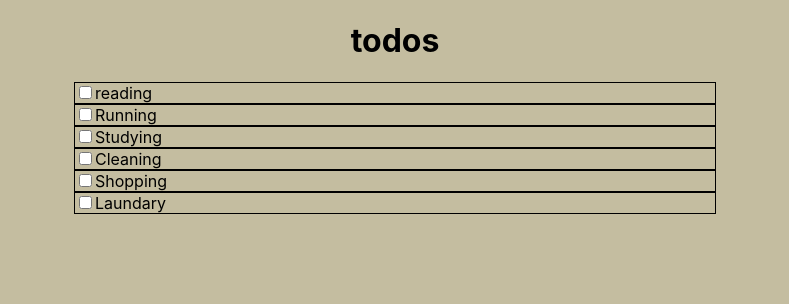
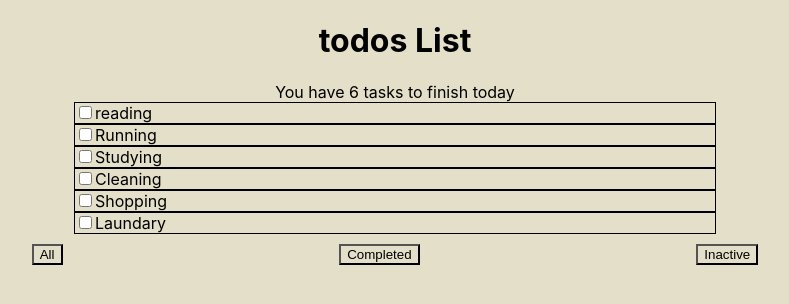
Before and after one commit to lena-A-Al/todo-react-project, a React (Create React App) app: page / in a window 1280 px wide. Shown: the top 304 px of the page, without its empty margins (245-1034 px from the left). Built offline with nearby package versions, Linux system fonts and the light colour scheme.

Commit message:
child state to parent component

```diff
--- a/src/App.css
+++ b/src/App.css
@@ -1,5 +1,5 @@
 * {
-  background-color: rgb(196, 189, 160);
+  background-color: rgb(228, 223, 200);
 }
 
 .App {
--- a/src/App.js
+++ b/src/App.js
@@ -1,10 +1,10 @@
 import { useState } from 'react';
 import './App.css';
-
 import Header from './components/header/Header';
 import SingleTodo from './components/SingleTodo';
+import Filter from './components/filter/Filter';
+import ListCount from './components/listCount/ListCount';
 function App() {
-
   //state todos which is an array of todo items
   //states:
   const [todos, setTodo] = useState([
@@ -15,20 +15,23 @@ function App() {
     'Shopping',
     'Laundary',
   ]);
-
   //styling objects:
   const todoListStyle = {
-    // backgroundColor: 'lightgray',
     display: 'flex',
     border: '0.5px solid black',
     width: '50%',
     textAlign: 'left',
     margin: 'auto',
   };
+
+  const parent = (dataFromChildSingleTodo) => {
+    console.log(dataFromChildSingleTodo);
+  };
+
   const renderTodoList = todos.map((todoItem, idx) => {
     return (
       <div style={todoListStyle} key={idx}>
-        <SingleTodo todoName={todoItem} />
+        <SingleTodo todoList={todoItem} parentFunc={parent} key={idx} />
       </div>
     );
   });
@@ -36,7 +39,9 @@ function App() {
   return (
     <div className="App">
       <Header />
+      <ListCount todoList={todos} />
       {renderTodoList}
+      <Filter />
     </div>
   );
 }
--- a/src/components/SingleTodo.jsx
+++ b/src/components/SingleTodo.jsx
@@ -1,10 +1,13 @@
 import React, { useState } from 'react';
 import '../App.css';
-import Filter from './filter/Filter';
 
-function SingleTodo({ todoName }) {
+function SingleTodo({ todoList, parentFunc, key }) {
   //states:
   const [updateCompleteStatus, setUpdateCompleteStatus] = useState(false);
+  const childFunc = () => {
+    parentFunc(updateCompleteStatus);
+  };
+  childFunc();
 
   return (
     <>
@@ -14,6 +17,7 @@ function SingleTodo({ todoName }) {
           display: 'flex',
           alignItems: 'center',
           justifyContent: 'center',
+          margin: '10p',
         }}
       >
         <input
@@ -21,7 +25,7 @@ function SingleTodo({ todoName }) {
           type="checkbox"
           onClick={() => setUpdateCompleteStatus(!updateCompleteStatus)}
         />
-        {todoName}
+        {todoList}
       </label>
     </>
   );
--- a/src/components/filter/Filter.js
+++ b/src/components/filter/Filter.js
@@ -1,14 +1,21 @@
 import React from 'react';
 
-function Filter() {
+function Filter({ filter, setFilter }) {
+  const filterStatus = (e) => {
+    setFilter('all');
+  };
   return (
     <>
-      <div style={{ display: 'flex', justifyContent: 'space-between' }}>
-        <p>3 Items left</p>
-        <p>All</p>
-        <p>Active</p>
-        <p>Completed</p>
-        <p>Clear Completed</p>
+      <div
+        style={{
+          display: 'flex',
+          justifyContent: 'space-evenly',
+          marginTop: '10px',
+        }}
+      >
+        <button onClick={filterStatus}>All</button>
+        <button>Completed</button>
+        <button>Inactive</button>
       </div>
     </>
   );
--- a/src/components/header/Header.js
+++ b/src/components/header/Header.js
@@ -3,7 +3,7 @@ import React from 'react';
 function Header() {
   return (
     <div>
-      <h1>todos</h1>
+      <h1>todos List</h1>
     </div>
   );
 }
--- /dev/null
+++ b/src/components/listCount/ListCount.js
@@ -0,0 +1,8 @@
+import { toHaveDescription } from '@testing-library/jest-dom/dist/matchers';
+import React from 'react';
+
+function ListCount({ todoList}) {
+  return <div>You have {todoList.length} tasks to finish today</div>;
+}
+
+export default ListCount;
```
